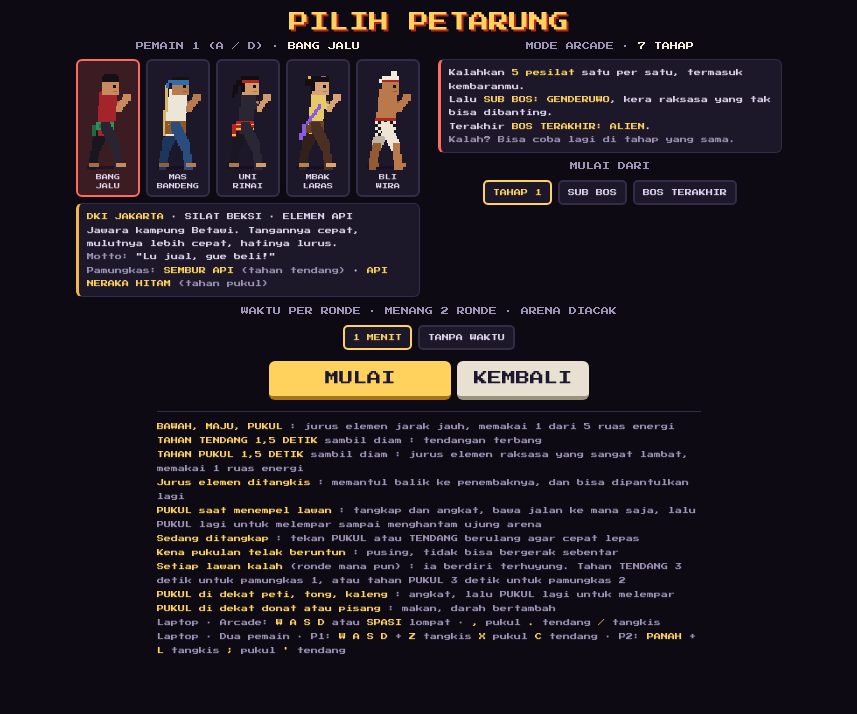
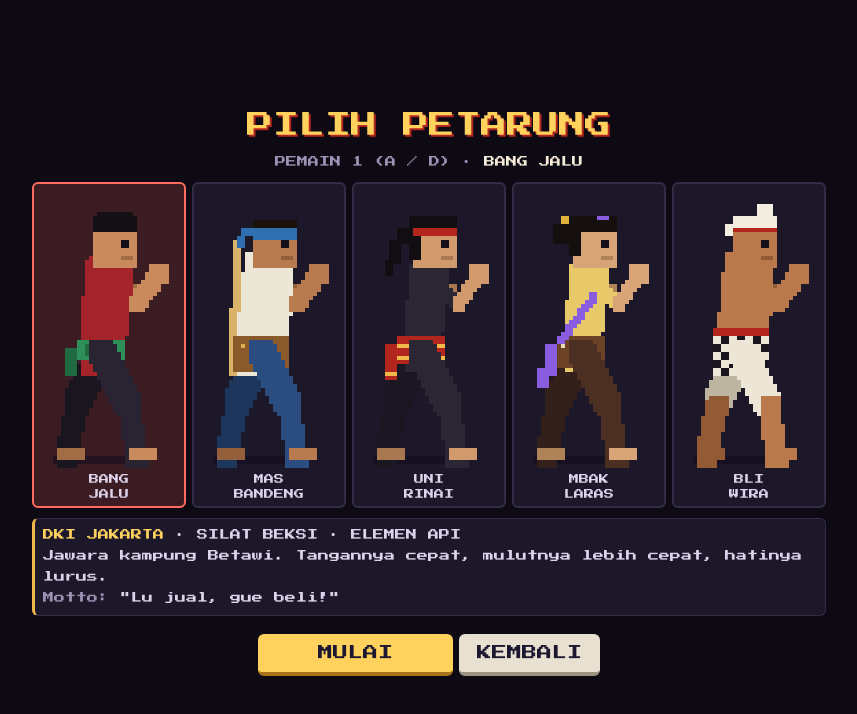
Before and after one commit to koala-ngantuk/koala-ngantuk.github.io, a plain HTML site: page laga-nusantara/index.html in a window 1280 px wide. Both pictures are taken after a click on the button "ARCADE (1 PEMAIN)". Shown: the whole page, without its empty margins (211-1068 px from the left). Drawn offline with Linux system fonts and the light colour scheme.

Commit message:
Laga Nusantara: tampilan pilih petarung dirapikan, opsi yang tidak dipakai dihapus

```diff
--- a/laga-nusantara/index.html
+++ b/laga-nusantara/index.html
@@ -40,6 +40,16 @@ html,body{margin:0;height:100%;background:#0d0a14;color:#f4ecd8;overflow:hidden;
 .kt.p2{border-color:#6FB7E8;background:#1a2c44}
 .kt.p1.p2{border-color:#FFD25E;background:#3a2f1c}
 @media (max-height:560px){.kt canvas{width:36px;height:70px}#pilih{gap:5px;padding-top:8px}.lbl{font-size:7px}.kol{gap:4px}}
+#pilih{justify-content:flex-start;gap:clamp(6px,calc(var(--kc,54px)*.14),14px)}
+#pilih::before,#pilih::after{content:"";flex:1 0 0}
+#pilih .pj{font-size:clamp(12px,calc(var(--kc,54px)*.24),26px)}
+#pilih .lbl{font-size:clamp(8px,calc(var(--kc,54px)*.1),11px)}
+#pilih .kol{gap:clamp(4px,calc(var(--kc,54px)*.1),10px)}
+#pilih .kolom{gap:10px 24px}
+#pilih .kt{width:calc(var(--kc,54px) + 10px);font-size:clamp(7px,calc(var(--kc,54px)*.095),10px);gap:4px}
+#pilih .kt canvas{width:var(--kc,54px);height:calc(var(--kc,54px)*1.944)}
+#pilih .info{width:calc(var(--kc,54px)*5 + 74px);font-size:clamp(8px,calc(var(--kc,54px)*.1),11px)}
+#pilih .tbl{font-size:clamp(9px,calc(var(--kc,54px)*.15),15px)}
 .op{font-family:var(--px);font-size:7px;color:#ddd3ec;background:#1c1829;border:2px solid #332c47;border-radius:5px;padding:7px 8px;cursor:pointer;touch-action:manipulation}
 .op.on{border-color:#FFD25E;color:#FFD25E}
 .cara{font-size:7px;line-height:2;color:#9d93b5;text-align:left;max-width:34rem;border-top:1px solid #332c47;padding-top:8px;margin-top:4px}
@@ -89,7 +99,7 @@ html,body{margin:0;height:100%;background:#0d0a14;color:#f4ecd8;overflow:hidden;
       <div class="judul" id="hasilJudul"></div>
       <div class="sub" id="hasilSub"></div>
       <button class="tbl" id="lagi">MAIN LAGI</button>
-      <div class="baris"><button class="tbl dua kecil" id="ganti">GANTI PETARUNG</button><button class="tbl dua kecil" id="keMenu">MENU</button></div>
+      <button class="tbl dua" id="keMenu">MENU</button>
     </div>
     <div id="jeda" class="lapis" hidden>
       <div class="judul">JEDA</div>
@@ -140,25 +150,8 @@ html,body{margin:0;height:100%;background:#0d0a14;color:#f4ecd8;overflow:hidden;
   <div class="kolom">
     <div class="kol"><div class="lbl" id="lblP1"></div><div class="baris" id="barisP1"></div><div class="info" id="infoP1"></div></div>
     <div class="kol" id="kolP2"><div class="lbl" id="lblP2"></div><div class="baris" id="barisP2"></div><div class="info" id="infoP2"></div></div>
-    <div class="kol" id="kolArcade" hidden><div class="lbl">MODE ARCADE · <b>7 TAHAP</b></div>
-      <div class="info" style="--w:#FF6B5E">Kalahkan <b>5 pesilat</b> satu per satu, termasuk kembaranmu.<br>Lalu <b>SUB BOS: GENDERUWO</b>, kera raksasa yang tak bisa dibanting.<br>Terakhir <b>BOS TERAKHIR: ALIEN</b>.<br><i>Kalah? Bisa coba lagi di tahap yang sama.</i></div>
-      <div class="lbl">MULAI DARI</div><div class="baris" id="barisMulai"></div></div>
   </div>
-  <div class="kol"><div class="lbl">WAKTU PER RONDE · MENANG 2 RONDE · ARENA DIACAK</div><div class="baris" id="barisWaktu"></div></div>
   <div class="baris" style="margin-top:4px"><button class="tbl" id="mulai">MULAI</button><button class="tbl dua kecil" id="batal">KEMBALI</button></div>
-  <div class="cara">
-    <b>BAWAH, MAJU, PUKUL</b> : jurus elemen jarak jauh, memakai 1 dari 5 ruas energi<br>
-    <b>TAHAN TENDANG 1,5 DETIK</b> sambil diam : tendangan terbang<br>
-    <b>TAHAN PUKUL 1,5 DETIK</b> sambil diam : jurus elemen raksasa yang sangat lambat, memakai 1 ruas energi<br>
-    <b>Jurus elemen ditangkis</b> : memantul balik ke penembaknya, dan bisa dipantulkan lagi<br>
-    <b>PUKUL saat menempel lawan</b> : tangkap dan angkat, bawa jalan ke mana saja, lalu PUKUL lagi untuk melempar sampai menghantam ujung arena<br>
-    <b>Sedang ditangkap</b> : tekan PUKUL atau TENDANG berulang agar cepat lepas<br>
-    <b>Kena pukulan telak beruntun</b> : pusing, tidak bisa bergerak sebentar<br>
-    <b>Setiap lawan kalah</b> (ronde mana pun) : ia berdiri terhuyung. Tahan TENDANG 3 detik untuk pamungkas 1, atau tahan PUKUL 3 detik untuk pamungkas 2<br>
-    <b>PUKUL di dekat peti, tong, kaleng</b> : angkat, lalu PUKUL lagi untuk melempar<br>
-    <b>PUKUL di dekat donat atau pisang</b> : makan, darah bertambah<br>
-    Laptop · Arcade: <b>W A S D</b> atau <b>SPASI</b> lompat · <b>,</b> pukul <b>.</b> tendang <b>/</b> tangkis<br>Laptop · Dua pemain · P1: <b>W A S D</b> + <b>Z</b> tangkis <b>X</b> pukul <b>C</b> tendang · P2: <b>PANAH</b> + <b>L</b> tangkis <b>;</b> pukul <b>'</b> tendang
-  </div>
 </div>
 
 <script src="https://unpkg.com/peerjs@1.5.4/dist/peerjs.min.js"></script>
@@ -1261,7 +1254,7 @@ function gambar(){
 /* ---------- Menu, pilih petarung, hasil ---------- */
 const layarSentuh=matchMedia('(pointer: coarse)').matches||navigator.maxTouchPoints>0;
 const pil={p1:'jalu',p2:'bandeng',waktu:60,mulai:0};
-$('petunjuk').innerHTML=(layarSentuh?'HP: kiri arah · kanan pukul, tendang, tangkis<br>Keyboard · Arcade: WASD + , . / · Dua pemain: P1 WASD + Z X C, P2 panah + L ; \'<br>':'ARCADE: W A S D · , pukul · . tendang · / tangkis<br>DUA PEMAIN · P1: W A S D · Z tangkis · X pukul · C tendang<br>P2: panah · L tangkis · ; pukul · \' tendang<br>')+'<a href="../">Kembali ke Gudang Game</a>';
+$('petunjuk').innerHTML=layarSentuh?'HP: kiri arah · kanan pukul, tendang, tangkis<br>Keyboard · Arcade: WASD + , . / · Dua pemain: P1 WASD + Z X C, P2 panah + L ; \'':'ARCADE: W A S D · , pukul · . tendang · / tangkis<br>DUA PEMAIN · P1: W A S D · Z tangkis · X pukul · C tendang<br>P2: panah · L tangkis · ; pukul · \' tendang';
 function aturLapisan(){
   const main=['intro','laga','ko','waktu','habisi','pamungkas','tamat'].includes(fase);
   $('menu').hidden=fase!=='menu';$('pilih').hidden=fase!=='pilih';$('hasil').hidden=fase!=='hasil';$('jeda').hidden=fase!=='jeda';$('online').hidden=fase!=='online';
@@ -1272,21 +1265,29 @@ function aturLapisan(){
 function bangunPilih(){
   for(const sisi of['p1','p2']){const b=$(sisi==='p1'?'barisP1':'barisP2');
     URUT.forEach(k=>{const t=document.createElement('button');t.className='kt';t.dataset.k=k;t.appendChild(potret(k));const s=document.createElement('span');s.innerHTML=DEF[k].nama.replace(' ','<br>');t.appendChild(s);t.addEventListener('click',()=>{pil[sisi]=k;segarPilih()});b.appendChild(t)})}
-  [[0,'TAHAP 1'],[5,'SUB BOS'],[6,'BOS TERAKHIR']].forEach(([n,t0])=>{const t=document.createElement('button');t.className='op';t.dataset.k=n;t.textContent=t0;t.addEventListener('click',()=>{pil.mulai=n;segarPilih()});$('barisMulai').appendChild(t)});
-  [[60,'1 MENIT'],[0,'TANPA WAKTU']].forEach(([n,s])=>{const t=document.createElement('button');t.className='op';t.dataset.k=n;t.textContent=s;t.addEventListener('click',()=>{pil.waktu=n;segarPilih()});$('barisWaktu').appendChild(t)});
-}
+}
+const teksInfo=k=>{const d=DEF[k],pr=PROFIL[k];return '<b>'+d.asal+'</b> · '+d.silat+' · ELEMEN '+EL[d.el].n+'<br>'+pr.bio+'<br><i>Motto:</i> "'+pr.motto+'"'};
+/* layar pilih: kartu petarung dibuat sebesar mungkin tanpa perlu menggulir */
+function pasPilih(){const el=$('pilih');if(el.hidden)return;
+  const inf=[$('infoP1'),$('infoP2')],asli=inf[0].innerHTML;
+  for(let kc=Math.max(30,Math.min(144,Math.floor((innerWidth-90)/5)));kc>=30;kc-=3){
+    el.style.setProperty('--kc',kc+'px');
+    inf.forEach(i=>i.style.minHeight='');let maks=0; /* tinggi kotak info mengikuti bio terpanjang, supaya tidak melompat saat ganti petarung */
+    for(const k of URUT){inf[0].innerHTML=teksInfo(k);maks=Math.max(maks,inf[0].offsetHeight)}
+    inf[0].innerHTML=asli;inf.forEach(i=>i.style.minHeight=maks+'px');
+    if(el.scrollHeight<=el.clientHeight)break}
+}
+addEventListener('resize',pasPilih);
 function segarPilih(){
   for(const sisi of['p1','p2']){const p=sisi==='p1',k=pil[sisi],d=DEF[k],pr=PROFIL[k];
     document.querySelectorAll('#'+(p?'barisP1':'barisP2')+' .kt').forEach(t=>t.classList.toggle(sisi,t.dataset.k===k));
     $(p?'lblP1':'lblP2').innerHTML=(p?'PEMAIN 1':mode==='cpu'?'KOMPUTER':'PEMAIN 2')+(layarSentuh?'':p?' (A / D)':' (PANAH KIRI / KANAN)')+' · <b>'+d.nama+'</b>';
     /* kotak info: asal, perkenalan singkat, motto, jurus pamungkas */
     const info=$(p?'infoP1':'infoP2');info.style.setProperty('--w',EL[d.el].c);
-    info.innerHTML='<b>'+d.asal+'</b> · '+d.silat+' · ELEMEN '+EL[d.el].n+'<br>'+pr.bio+'<br><i>Motto:</i> "'+pr.motto+'"<br><i>Pamungkas:</i> <b>'+pr.pam+'</b> <i>(tahan tendang)</i> · <b>'+pr.pam2+'</b> <i>(tahan pukul)</i>'}
-  document.querySelectorAll('#barisWaktu .op').forEach(t=>t.classList.toggle('on',+t.dataset.k===pil.waktu));
-  document.querySelectorAll('#barisMulai .op').forEach(t=>t.classList.toggle('on',+t.dataset.k===pil.mulai));
-  $('kolP2').hidden=mode==='cpu';$('kolArcade').hidden=mode!=='cpu';
-}
-function bukaPilih(m){mode=m;if(!URUT.includes(pil.p2))pil.p2=pil.p1==='bandeng'?'jalu':'bandeng';fase='pilih';segarPilih();aturLapisan();$('pilih').scrollTop=0}
+    info.innerHTML=teksInfo(k)}
+  $('kolP2').hidden=mode==='cpu';
+}
+function bukaPilih(m){mode=m;if(!URUT.includes(pil.p2))pil.p2=pil.p1==='bandeng'?'jalu':'bandeng';fase='pilih';segarPilih();aturLapisan();pasPilih();$('pilih').scrollTop=0}
 function mulaiLaga(kunci){ /* pertandingan baru: arena diacak (online: arena pilihan host), yang lebih dulu menang 2 ronde jadi juara */
   siapkanArena(Object.keys(ARENA).includes(kunci)?kunci:Object.keys(ARENA)[Math.random()*5|0]);
   skor=[0,0];ronde=1;durasi=pil.waktu;juara=null;tandingSelesai=false;pamNama='';pamData={};mulaiRonde();
@@ -1315,7 +1316,7 @@ function tampilHasil(){
     else if(i>=n-1){judul='JUARA NUSANTARA!';sub='Semua lawan tumbang, termasuk '+p2.def.nama+'. '+sub;tombol='MAIN DARI AWAL'}
     else{const b=DEF[arcade.urutan[i+1]];sub='Tahap '+(i+1)+' dari '+n+' selesai · Berikutnya: '+(b.bos?b.bos+' ':'')+b.nama;tombol='LAWAN BERIKUTNYA'}}
   $('hasilJudul').textContent=judul;$('hasilSub').textContent=sub;$('lagi').textContent=tombol;
-  $('lagi').hidden=mode==='online';$('ganti').hidden=mode==='online';$('keMenu').textContent=mode==='online'?'KEMBALI KE MENU':'MENU';
+  $('lagi').hidden=mode==='online';$('keMenu').textContent=mode==='online'?'KEMBALI KE MENU':'MENU';
   aturLapisan();
 }
 function jeda(){if(fase==='intro'||fase==='laga'){faseSebelumJeda=fase;fase='jeda';aturLapisan()}}
@@ -1323,7 +1324,7 @@ function lanjut(){if(fase==='jeda'){fase=faseSebelumJeda;for(const n in tekan)te
 function keMenu(){if(mode==='online')putusOnline();fase='menu';aturLapisan()}
 document.querySelectorAll('[data-mode]').forEach(b=>b.addEventListener('click',()=>bukaPilih(b.dataset.mode)));
 $('mulai').addEventListener('click',mulaiDariPilih);$('batal').addEventListener('click',keMenu);
-$('lagi').addEventListener('click',lanjutHasil);$('ganti').addEventListener('click',()=>bukaPilih(mode));
+$('lagi').addEventListener('click',lanjutHasil);
 $('keMenu').addEventListener('click',keMenu);$('jedaMenu').addEventListener('click',keMenu);
 $('lanjut').addEventListener('click',lanjut);$('tJeda').addEventListener('click',jeda);
 document.addEventListener('visibilitychange',()=>{if(document.hidden&&mode!=='online')jeda()});
```
